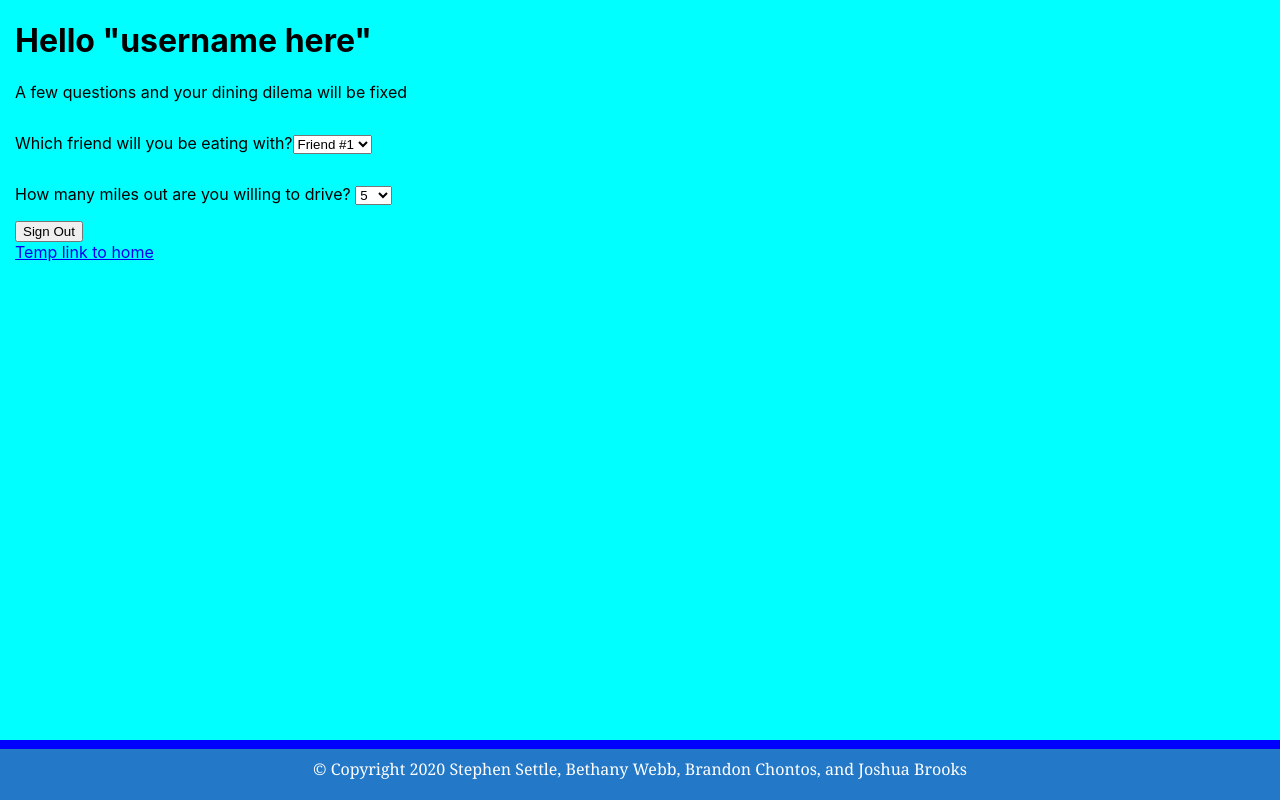
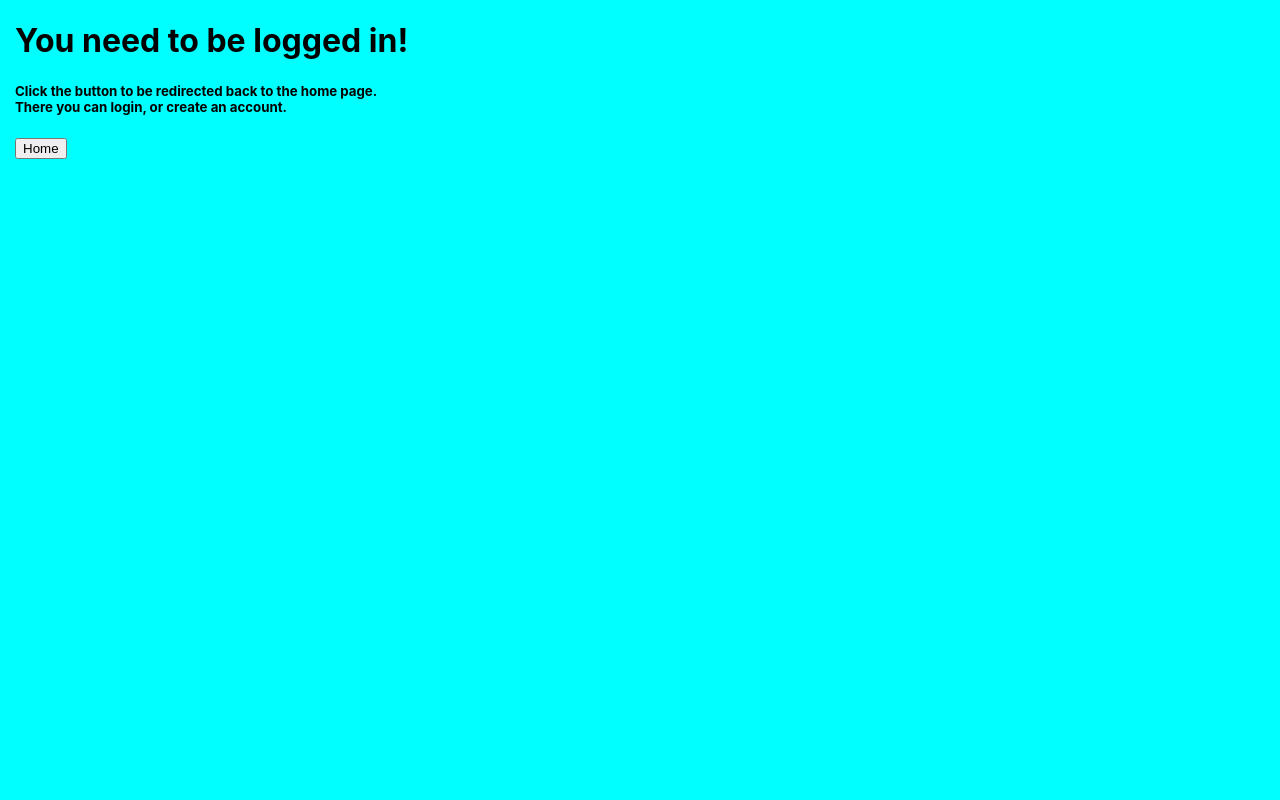
Before and after one commit to BethanyWebb/Final, a React (Create React App) app in the folder client/: page /user in a window 1280 px wide. Built offline with nearby package versions, Linux system fonts and the light colour scheme.

Commit message:
Made user page display differently with token or no token

```diff
--- a/client/src/pages/User.js
+++ b/client/src/pages/User.js
@@ -12,7 +12,12 @@ const logOut = function(){
     window.location.replace("/")
 }
 
+const noLogin = () => {
+    window.location.replace("/");
+}
+
 export default function User() {
+    if(localStorage.getItem('jwt')) {
     return (
         <div>
             <div className="basics">
@@ -50,4 +55,13 @@ export default function User() {
             <Footer />
         </div>
     )
+} else
+return (
+    <div className="basics">
+        <h1>You need to be logged in!</h1>
+        <h5>Click the button to be redirected back to the home page.<br />
+            There you can login, or create an account.</h5>
+        <button onClick={noLogin}>Home</button>
+    </div>
+)
 }
```
